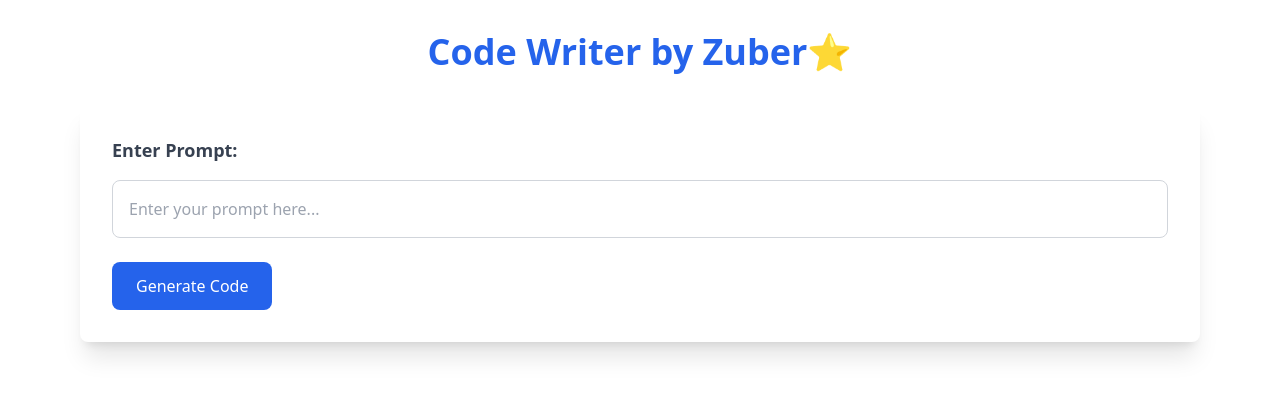
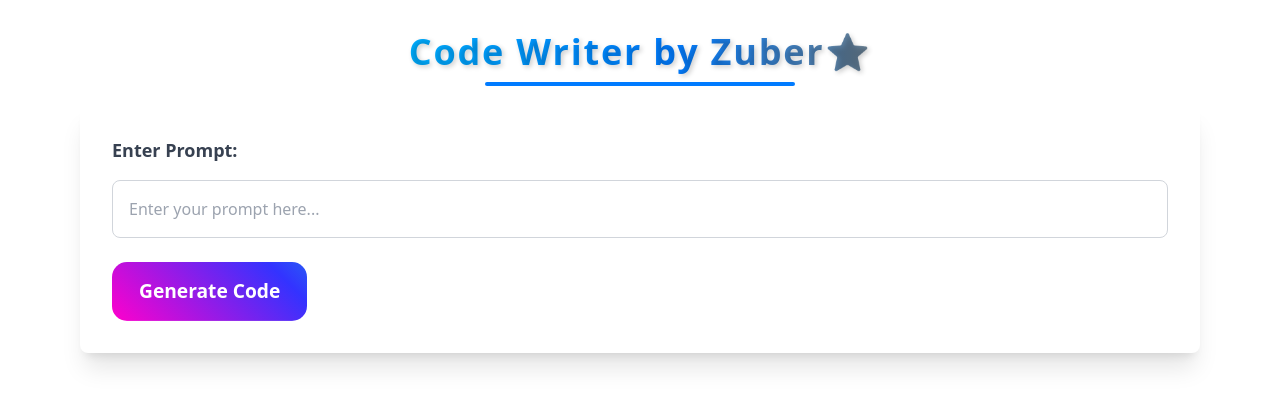
Before and after one commit to Zuber7489/AutoCoder.ai, an Angular app: page / in a window 1280 px wide. Shown: the top 406 px of the page. Built offline with nearby package versions, Linux system fonts and the light colour scheme.

Commit message:
'updated'

```diff
--- a/src/app/app.component.html
+++ b/src/app/app.component.html
@@ -1,5 +1,5 @@
 <div class="container mx-auto px-4 py-8">
-  <h1 class="text-3xl sm:text-4xl font-bold text-blue-600 mb-8 text-center">Code Writer by Zuber⭐</h1>
+  <h1 class="text-3xl sm:text-4xl font-bold text-blue-600 mb-8 text-center">  <span class="text-gradient animate-gradient">Code Writer by Zuber⭐</span></h1>
 
   <form (ngSubmit)="generateCode()" class="bg-white shadow-xl rounded-lg p-4 sm:p-8 mb-8 mx-2 sm:mx-4 lg:mx-16">
     <label class="block text-gray-700 text-lg font-semibold mb-4">Enter Prompt:</label>
@@ -7,7 +7,7 @@
       class="border border-gray-300 p-3 sm:p-4 rounded-lg w-full mb-6 focus:outline-none focus:ring-2 focus:ring-blue-500 transition duration-200"
       placeholder="Enter your prompt here..."/>
 
-    <button type="submit" class="bg-blue-600 text-white py-2 sm:py-3 px-4 sm:px-6 rounded-lg hover:bg-blue-700 focus:outline-none focus:ring-2 focus:ring-blue-500 transition duration-200 relative" [disabled]="isLoading">
+    <button type="submit" class="animated-gradient-border-btn" [disabled]="isLoading">
       <span *ngIf="!isLoading">Generate Code</span>
       <span *ngIf="isLoading" class="text-danger">loading...</span>
     </button>
--- a/src/app/app.component.scss
+++ b/src/app/app.component.scss
@@ -5,3 +5,101 @@
     border-color: transparent;
     border-top-color: currentColor;
   }
+  .animated-gradient-border-btn {
+    padding: 12px 24px;
+    font-size: 1.2rem;
+    font-weight: bold;
+    color: white;
+    // background-color: black;
+    border: 3px solid transparent;
+    border-radius: 12px;
+    text-align: center;
+    cursor: pointer;
+    position: relative;
+    z-index: 1;
+    transition: all 0.3s ease;
+  }
+
+  .animated-gradient-border-btn:before {
+    content: '';
+    position: absolute;
+    top: -3px;
+    left: -3px;
+    right: -3px;
+    bottom: -3px;
+    z-index: -1;
+    background: linear-gradient(45deg, #ff00cc, #3333ff, #00ffcc, #ffcc00);
+    background-size: 300%;
+    border-radius: 15px;
+    animation: animated-gradient 5s linear infinite;
+  }
+
+  .animated-gradient-border-btn:hover:before {
+    background-size: 400%;
+  }
+
+  @keyframes animated-gradient {
+    0% {
+      background-position: 0% 50%;
+    }
+    50% {
+      background-position: 100% 50%;
+    }
+    100% {
+      background-position: 0% 50%;
+    }
+  }
+
+  .text-gradient {
+    background: linear-gradient(90deg, #00d4ff, #007bff, #ff8b00);
+    background-clip: text;
+    -webkit-background-clip: text;
+    color: transparent;
+    text-shadow: 2px 2px 5px rgba(0, 0, 0, 0.2);
+    letter-spacing: 0.05em;
+    position: relative;
+  }
+
+  .text-gradient::after {
+    content: '';
+    position: absolute;
+    left: 50%;
+    transform: translateX(-50%);
+    bottom: -10px;
+    width: 80px;
+    height: 4px;
+    background: #007bff;
+    border-radius: 2px;
+    opacity: 0; /* Initial opacity for the animation */
+    animation: underlineFadeIn 1s forwards ease-in-out 2s;
+  }
+
+  /* Text Gradient Animation */
+  @keyframes gradientAnimation {
+    0% {
+      background-position: 0% 50%;
+    }
+    50% {
+      background-position: 100% 50%;
+    }
+    100% {
+      background-position: 0% 50%;
+    }
+  }
+
+  .animate-gradient {
+    background-size: 200% 200%;
+    animation: gradientAnimation 3s ease infinite;
+  }
+
+  /* Underline fade-in animation */
+  @keyframes underlineFadeIn {
+    0% {
+      opacity: 0;
+      width: 0;
+    }
+    100% {
+      opacity: 1;
+      width: 310px;
+    }
+  }
```
